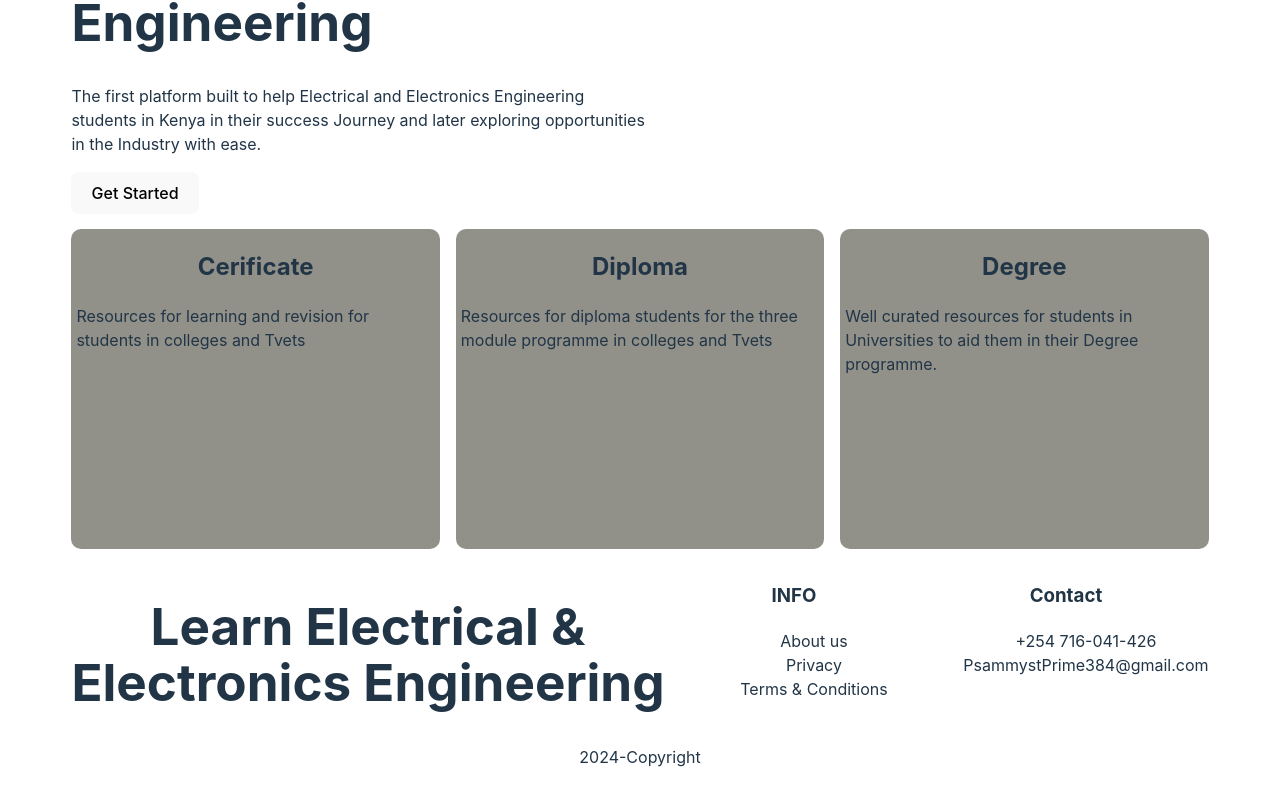
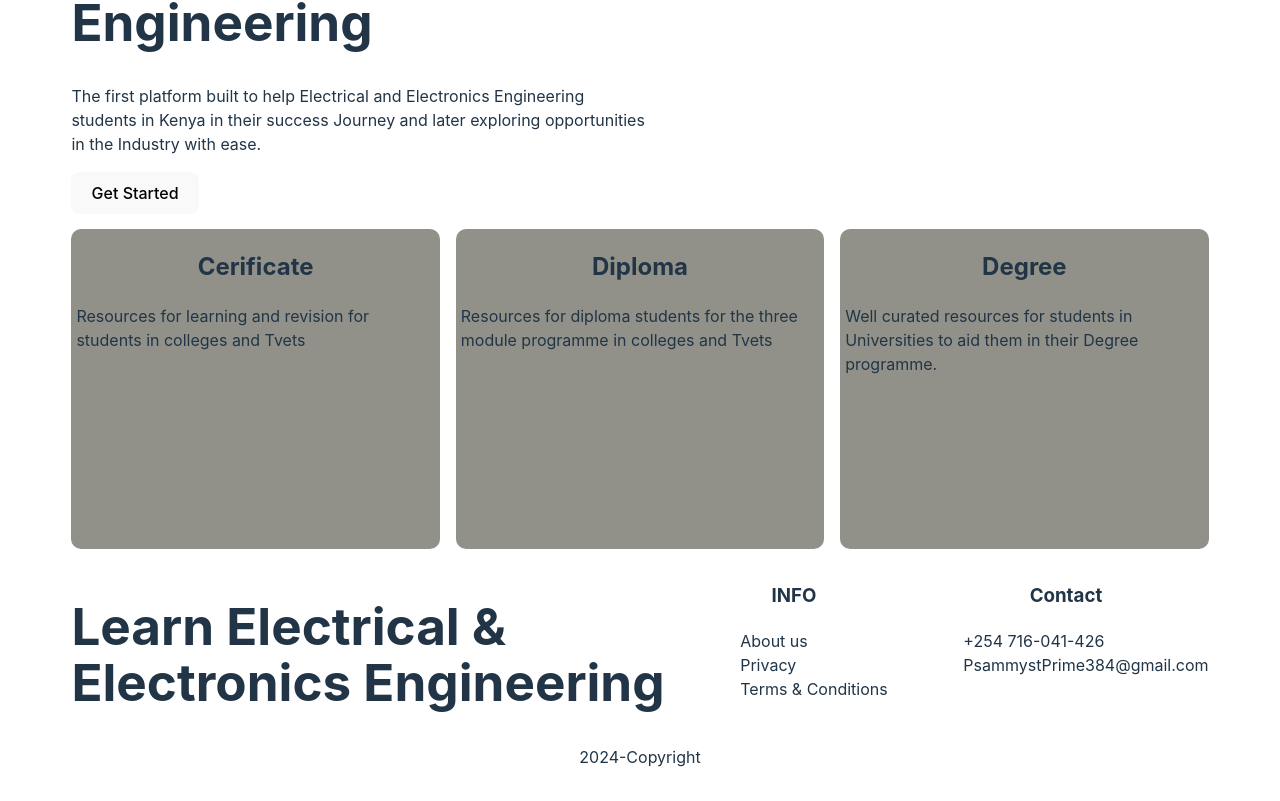
Before and after one commit to PsammystPrime/Electrical-Engineering-Course-App, a React (Vite) app in the folder learn/: page / in a window 1280 px wide. Shown: the part 310-1111 px from the top of the page. Built offline with nearby package versions, Linux system fonts and the light colour scheme.

Commit message:
update App.css

```diff
--- a/learn/src/App.css
+++ b/learn/src/App.css
@@ -6,6 +6,7 @@
 }
 ul {
   list-style-type: none;
+  text-align: left;
 }
 .nav {
   display: flex;
@@ -43,3 +44,12 @@ ul {
   display: flex;
   justify-content: space-between;
 }
+.footerInfo h1 {
+  text-align: left;
+}
+.info {
+  text-align: left;
+}
+.info h3 {
+  text-align: center;
+}
```
